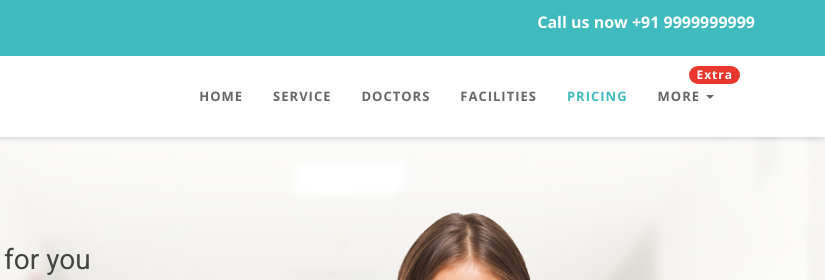
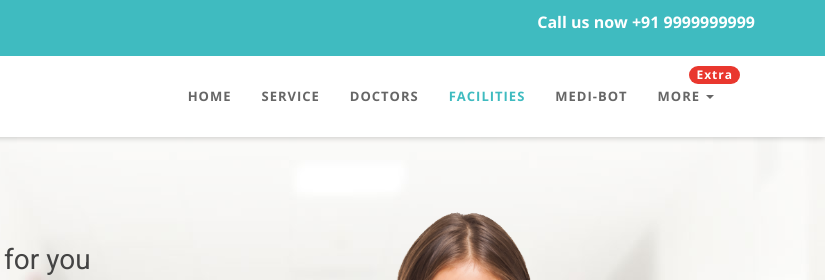
Before and after one commit to Harshal-Bhosale/Medicio, a plain HTML site: page index.html in a window 1280 px wide. Shown: the top 280 px of the page, 455-1280 px from the left. Drawn offline with nearby package versions, Linux system fonts and the light colour scheme.

Commit message:
Update index.html

```diff
--- a/index.html
+++ b/index.html
@@ -64,7 +64,7 @@
 				<li><a href="#service">Service</a></li>
 				<li><a href="#doctor">Doctors</a></li>
 				<li><a href="#facilities">Facilities</a></li>
-				<li><a href="#pricing">Pricing</a></li>
+				<li><a href="bot.html">Medi-BOT</a></li>
 				<li class="dropdown">
 				  <a href="#" class="dropdown-toggle" data-toggle="dropdown"><span class="badge custom-badge red pull-right">Extra</span>More <b class="caret"></b></a>
 				  <ul class="dropdown-menu">
```
